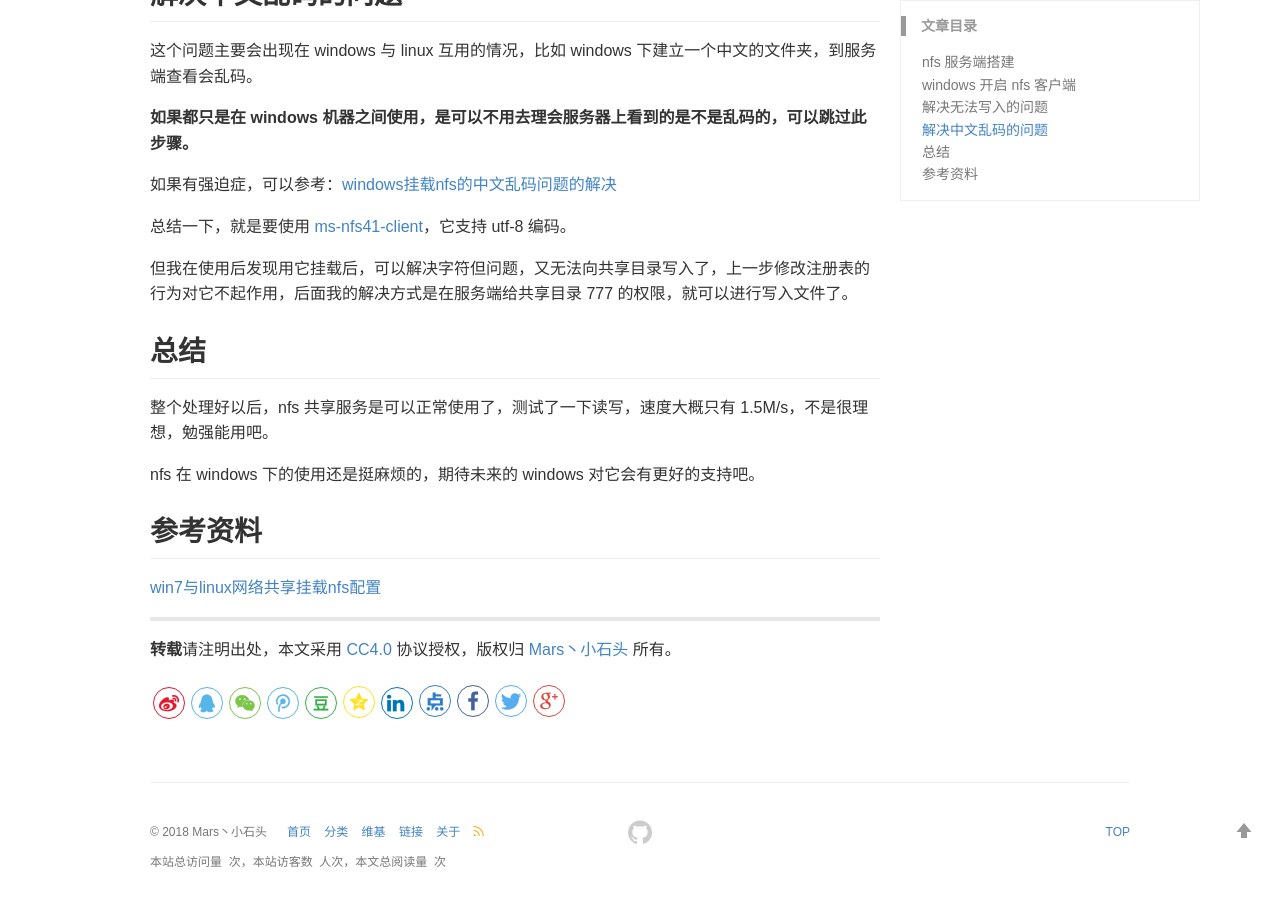
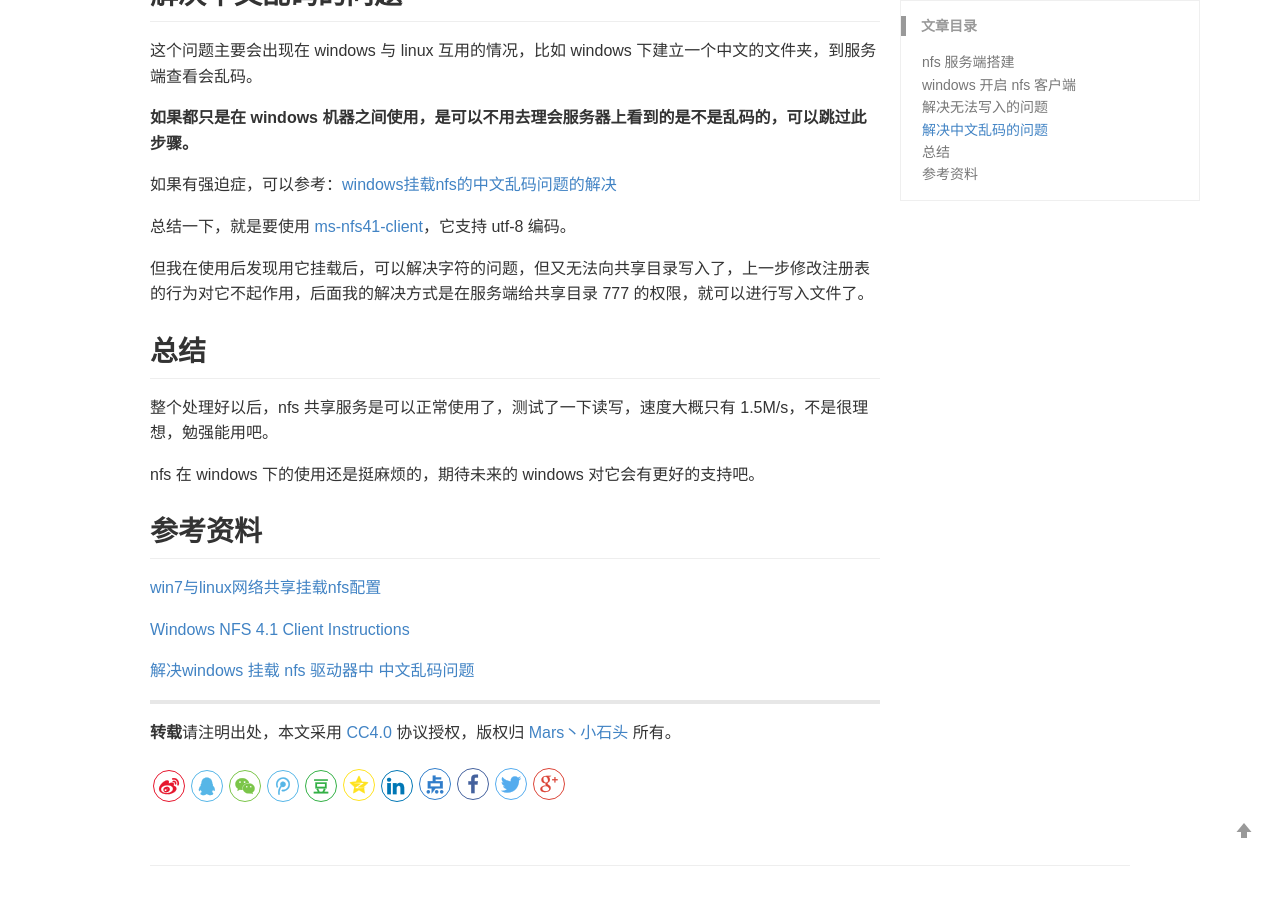
Before and after one commit to bjddd192/bjddd192.github.io, a Jekyll site: the page built from _posts/2018-10-11-windows下nfs的使用.md, in a window 1280 px wide and 900 px high, scrolled down 1751 px. Built offline with Jekyll 4.4.1, drawn with Linux system fonts in a browser that asks for light colours; comment, search, counter and statistics services are not loaded.

Commit message:
更新文档

```diff
--- a/_posts/2018-10-11-windows下nfs的使用.md
+++ b/_posts/2018-10-11-windows下nfs的使用.md
@@ -85,7 +85,7 @@ C:\Users\Administrator>umount x:
 
 总结一下，就是要使用 [ms-nfs41-client](https://github.com/cbodley/ms-nfs41-client)，它支持 utf-8 编码。
 
-但我在使用后发现用它挂载后，可以解决字符但问题，又无法向共享目录写入了，上一步修改注册表的行为对它不起作用，后面我的解决方式是在服务端给共享目录 777 的权限，就可以进行写入文件了。
+但我在使用后发现用它挂载后，可以解决字符的问题，但又无法向共享目录写入了，上一步修改注册表的行为对它不起作用，后面我的解决方式是在服务端给共享目录 777 的权限，就可以进行写入文件了。
 
 ## 总结
 
@@ -95,7 +95,11 @@ nfs 在 windows 下的使用还是挺麻烦的，期待未来的 windows 对它
 
 ## 参考资料
 
-[win7与linux网络共享挂载nfs配置](http://www.codeweblog.com/win7%E4%B8%8Elinux%E7%BD%91%E7%BB%9C%E5%85%B1%E4%BA%AB%E6%8C%82%E8%BD%BDnfs%E9%85%8D%E7%BD%AE/)
+[win7与linux网络共享挂载nfs配置](https://blog.csdn.net/mengfanbo123/article/details/8766438)
+
+[Windows NFS 4.1 Client Instructions](http://www.citi.umich.edu/projects/nfsv4/windows/readme.html)
+
+[解决windows 挂载 nfs 驱动器中 中文乱码问题](https://www.cnblogs.com/xuyaowen/p/windows-nfs-utf8.html)
 
 ---
 
```
